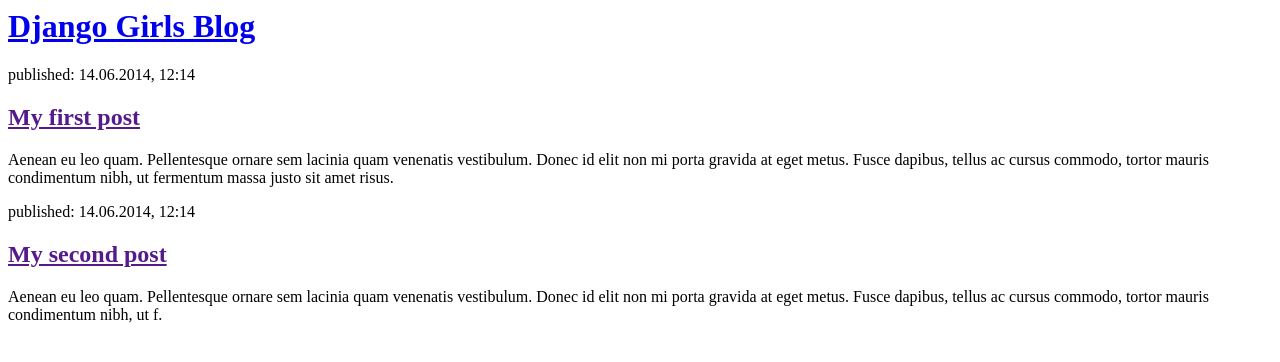
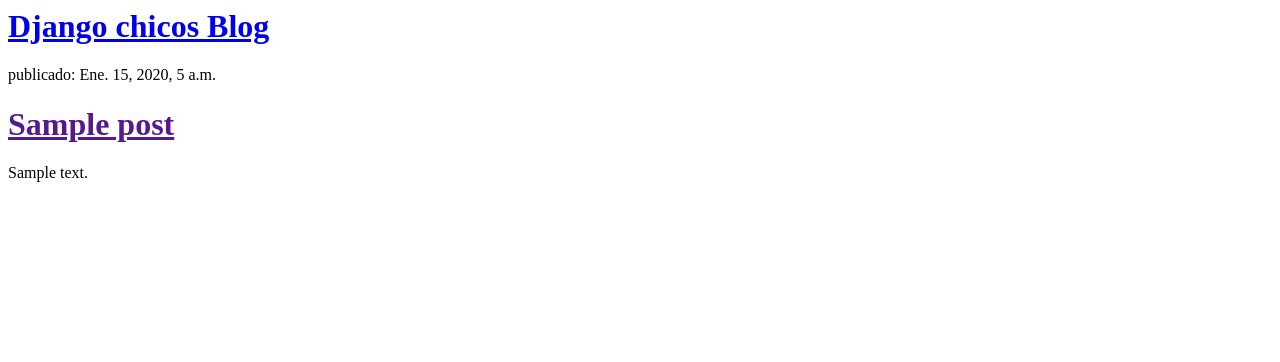
Before and after one commit to olmeiro/my-first-blog, a Django app: template blog/templates/blog/post_list.html in a window 1280 px wide. Shown: the top 362 px of the page. Run offline with Django 3.2, Linux system fonts and the light colour scheme; the template is opened without the code that fills it: values that come from a table or form of the project are taken from there, others are empty; tables that the repository leaves empty hold one stand-in row (values such as "Sample post").

Commit message:
Templates modified to show post of BDD.

```diff
--- a/blog/models.py
+++ b/blog/models.py
@@ -6,7 +6,9 @@ class Post(models.Model):
     title = models.CharField(max_length=200)
     text = models.TextField()
     created_date = models.DateTimeField(
-        blank=True, null=True)
+            default=timezone.now)
+    published_date = models.DateTimeField(
+                blank=True, null=True)
 
     def publish(self):
         self.published_date=timezone.now()
--- a/blog/templates/blog/post_list.html
+++ b/blog/templates/blog/post_list.html
@@ -4,10 +4,21 @@
     </head>
     <body>
         <div>
-            <h1><a href="/">Django Girls Blog</a></h1>
+          <h1><a href="/"> Django chicos Blog </a></h1 >
         </div>
 
+        {% for post in posts %}
         <div>
+          <p> publicado: {{ post.published_date }} </p>
+          <h1>
+            <a href = "">{{ post.title }} </a>
+          </h1 >
+            <p>{{ post.text|linebreaksbr }} </p>
+        </div >
+
+        {% endfor %}
+
+        <!-- <div>
             <p>published: 14.06.2014, 12:14</p>
             <h2><a href="">My first post</a></h2>
             <p>Aenean eu leo quam. Pellentesque ornare sem lacinia quam venenatis vestibulum. Donec id elit non mi porta gravida at eget metus. Fusce dapibus, tellus ac cursus commodo, tortor mauris condimentum nibh, ut fermentum massa justo sit amet risus.</p>
@@ -17,6 +28,6 @@
             <p>published: 14.06.2014, 12:14</p>
             <h2><a href="">My second post</a></h2>
             <p>Aenean eu leo quam. Pellentesque ornare sem lacinia quam venenatis vestibulum. Donec id elit non mi porta gravida at eget metus. Fusce dapibus, tellus ac cursus commodo, tortor mauris condimentum nibh, ut f.</p>
-        </div>
+        </div> -->
     </body>
 </html>
--- a/blog/views.py
+++ b/blog/views.py
@@ -1,5 +1,8 @@
 from django.shortcuts import render
+from django.utils import timezone
+from .models import Post
 
 # Create your views here.
 def post_list(request):
-    return render(request, 'blog/post_list.html', {})
+    posts = Post.objects.filter(published_date__lte=timezone.now()).order_by('published_date')
+    return render(request, 'blog/post_list.html', {'posts': posts})
```
Also changed, not shown: blog/migrations/0002_auto_20190601_1340.py (added).
